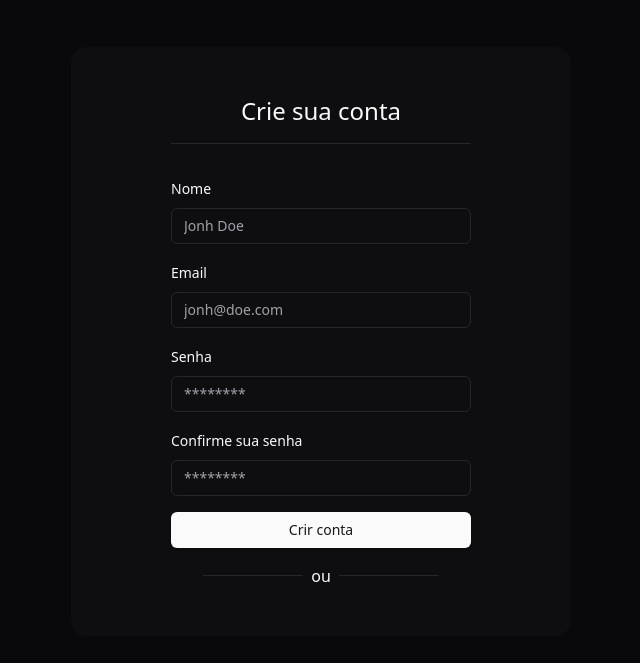
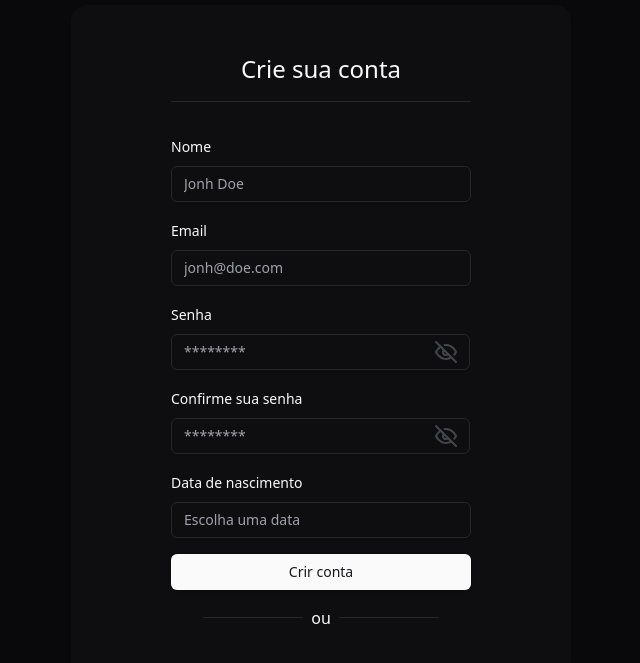
Before and after one commit to swxtz/athenas, a React (Vite) app in the folder apps/web/: page /register in a window 1280 px wide. Shown: the part 155-818 px from the top of the page, without its empty margins (319-959 px from the left). Built offline with nearby package versions, Linux system fonts and the light colour scheme.

Commit message:
feat(web): create birthdate picker

```diff
--- a/apps/web/package.json
+++ b/apps/web/package.json
@@ -66,7 +66,7 @@
     "@types/react-dom": "^18.2.21",
     "@typescript-eslint/eslint-plugin": "^7.3.1",
     "@typescript-eslint/parser": "^7.3.1",
-    "@vitejs/plugin-react-swc": "^3.5.0",
+    "@vitejs/plugin-react-swc": "^3.6.0",
     "autoprefixer": "^10.4.18",
     "eslint": "^8.57.0",
     "eslint-plugin-react": "^7.34.1",
@@ -77,5 +77,6 @@
     "tailwindcss": "^3.4.1",
     "typescript": "^5.2.2",
     "vite": "^5.1.6"
-  }
+  },
+  "packageManager": "pnpm@9.0.5+sha512.a722575c18fd791f9ef71e387c6e16cc03c90d859b9b0998d0428ca0e3220828b32a96e6de73cea34edbc0f50824771b1a69c7ea36b86daa3b89c7e6d9a3d912"
 }
--- a/apps/web/src/pages/register/index.tsx
+++ b/apps/web/src/pages/register/index.tsx
@@ -1,6 +1,6 @@
 import { Separator } from "@/components/ui/separator";
 import { useDocumentTitle } from "@/hooks/use-document-title";
-import { z } from "zod";
+import { date, z } from "zod";
 import { useForm } from "react-hook-form";
 import { zodResolver } from "@hookform/resolvers/zod";
 import {
@@ -13,22 +13,24 @@ import {
 import { Input } from "@/components/ui/input";
 import { InputError } from "@/components/ui/input-error";
 import { Button } from "@/components/ui/button";
-// import { useState } from "react";
-// import { Eye, EyeOff } from "lucide-react";
-// import { InputWithIcon } from "@/components/ui/input-with-icon";
+import { useState } from "react";
+import { Eye, EyeOff } from "lucide-react";
 
 export function RegisterPage() {
   useDocumentTitle("invite.me | Crie sua conta");
 
-  // const [showPassword, setShowPassword] = useState(false);
+  const [showPassword, setShowPassword] = useState(false);
+  const todayDate = new Date().toISOString().split("T")[0].toString;
 
-  const createAccountSchema = z.object({
+  const createAccountSchema = z
+    .object({
       name: z.string().min(2).max(255),
       email: z.string().email(),
       password: z.string().min(8).max(255),
       confirmPassword: z.string().min(8).max(255),
       birthdate: z.date(),
-  }).refine((data) => data.password === data.confirmPassword, {
+    })
+    .refine((data) => data.password === data.confirmPassword, {
       path: ["confirmPassword"],
       message: "As senhas não coincidem",
     });
@@ -43,9 +45,9 @@ export function RegisterPage() {
   }
 
   // eslint-disable-next-line @typescript-eslint/no-unused-vars
-  // function tooglePassword() {
-  //   setShowPassword(!showPassword);
-  // }
+  function tooglePassword() {
+    setShowPassword(!showPassword);
+  }
   return (
     <main>
       <div className="h-screen my-24 flex items-center justify-center">
@@ -106,16 +108,27 @@ export function RegisterPage() {
                       control={form.control}
                       name="password"
                       render={({ field }) => (
-                        <FormItem className="w-full mx-auto">
+                        <FormItem className="w-[331px] mx-auto">
                           <FormLabel>Senha</FormLabel>
                           <div className="flex flex-row">
                             <FormControl {...field}>
                               <Input
-                                // type={showPassword ? "text" : "password"}
+                                type={showPassword ? "text" : "password"}
                                 placeholder="********"
                               />
                             </FormControl>
+
+                            <Button
+                              type="button"
+                              variant={"ghost"}
+                              size={"icon"}
+                              className="relative -left-10"
+                              onClick={() => tooglePassword()}
+                            >
+                              {showPassword ? <Eye className="opacity-80 text-zinc-600" /> : <EyeOff className="opacity-80 text-zinc-600" />}
+                            </Button>
                           </div>
+
                           {form.formState.errors.password && (
                             <InputError>
                               {form.formState.errors.password.message}
@@ -129,19 +142,48 @@ export function RegisterPage() {
                       control={form.control}
                       name="confirmPassword"
                       render={({ field }) => (
-                        <FormItem className="w-full mx-auto">
+                        <FormItem className="w-[331px] mx-auto">
                           <FormLabel>Confirme sua senha</FormLabel>
                           <div className="flex flex-row">
                             <FormControl {...field}>
                               <Input
-                                // type={showPassword ? "text" : "password"}
+                                type={showPassword ? "text" : "password"}
                                 placeholder="********"
                               />
                             </FormControl>
+
+                            <Button
+                              type="button"
+                              variant={"ghost"}
+                              size={"icon"}
+                              className="relative -left-10"
+                              onClick={() => tooglePassword()}
+                            >
+                              {showPassword ? <Eye className="opacity-80 text-zinc-600" /> : <EyeOff className="opacity-80 text-zinc-600" />}
+                            </Button>
                           </div>
                           {form.formState.errors.confirmPassword && (
                             <InputError>
                               {form.formState.errors.confirmPassword.message}
+                            </InputError>
+                          )}
+                        </FormItem>
+                      )}
+                    />
+
+                    {/* Birthdate Name */}
+                    <FormField
+                      control={form.control}
+                      name="birthdate"
+                      render={({ field }) => (
+                        <FormItem className="w-full mx-auto">
+                          <FormLabel>Data de nascimento</FormLabel>
+                          <FormControl {...field}>
+                            <Input placeholder="Escolha uma data" />
+                          </FormControl>
+                          {form.formState.errors.name && (
+                            <InputError>
+                              {form.formState.errors.name.message}
                             </InputError>
                           )}
                         </FormItem>
@@ -160,7 +202,7 @@ export function RegisterPage() {
           <div className="flex items-center justify-center gap-2 mt-4">
             <Separator className="w-1/5" />
             <span>ou</span>
-            <Separator className="w-1/5"  />
+            <Separator className="w-1/5" />
           </div>
         </div>
       </div>
```
Also changed, not shown: 2 other files (tests, documents, lock files or other folders). Lines whose indentation alone changed are shown as unchanged.
